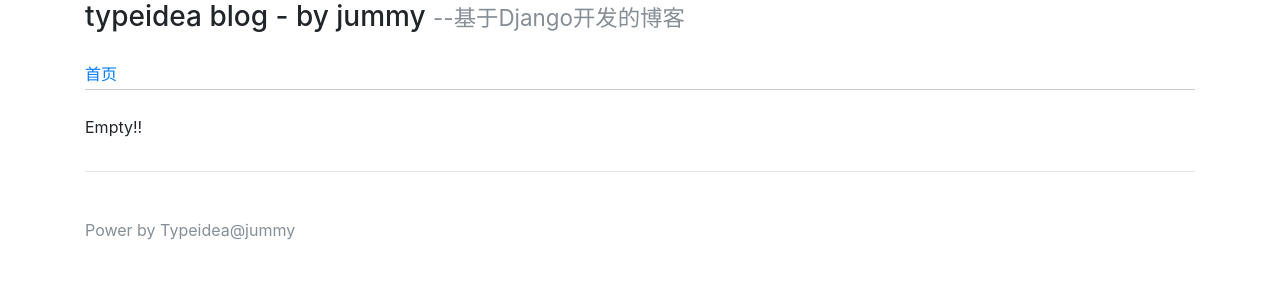
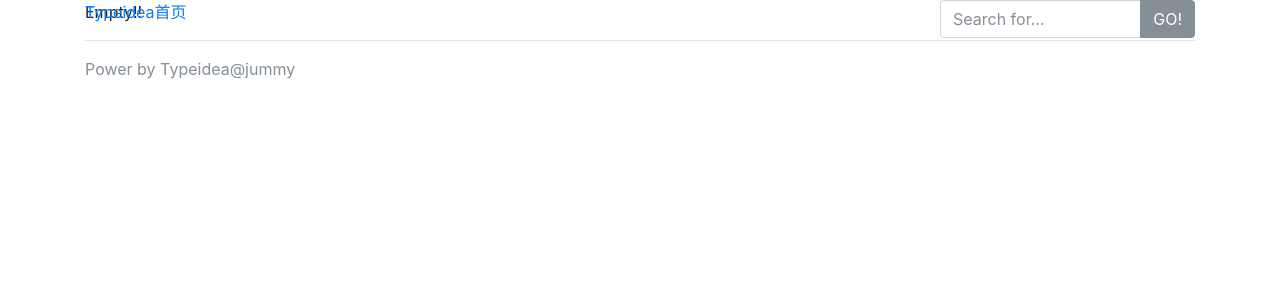
Before and after one commit to JummyWu/typeidea, a Django app: page / in a window 1280 px wide. Shown: the top 300 px of the page. Run offline with Django 3.2, Linux system fonts and the light colour scheme; data that the repository does not hold is empty; some libraries are stand-ins or nearby versions.

Commit message:
添加了网页的样式内容和搜索内容，编写了网页的样式

```diff
--- a/typeidea/typeidea/themes/default/template/blog/base.html
+++ b/typeidea/typeidea/themes/default/template/blog/base.html
@@ -1,3 +1,4 @@
+{% load static %}
 <!doctype html>
 <html lang="utf-8">
 <head>
@@ -6,81 +7,49 @@
     <meta name="viewport" content="width=device-width, initial-scale=1, shrink-to-fit=no">
     <!-- Bootstrap CSS -->
     <link rel="stylesheet" href="https://cdn.bootcss.com/bootstrap/4.0.0-beta.2/css/bootstrap.min.css">
+    <link rel="stylesheet" href="{% static 'css/base.css' %}">
     <title>Hello, world!</title>
-    <style>
-    .banner{
-        margin-top: 40px;
-    }
-    nav.category a {
-        margin-top: 20px;
-        margin-right: 20px;
-    }
-    .post-element-nav {
-        padding-top: 0;
-        padding-bottom: 0;
-        color:#428bca;
-    }
-    .post-element-title{
-        font-size: 25px;
-        border-bottom:1px solid #ccc;
-    }
-    .post-element-title a {
-        color: #333;
-    }
-    .post-element-desc {
-        padding: 1rem;
-    }
-    .main {
-        margin-top: 25px;
-    }
-    .main ul {
-        padding-left: 0px;
-    }
-    .post-element article {
-        margin-top: 10px;
-    }
-    .power{
-        margin-top: 30px;
-    }
-    .sidebar li {
-        list-style: none;
-    }
-    .sidebar a {
-        color: #444;
-    }
-    </style>
 </head>
 <body>
-    <header>
+    <header class="fixed-top">
+        <div class="container">
+            <div class="row">
+                <div class="col-9">
+                    <nav class="nav">
+                        <a class="logo" href="/">Typeidea</a>
+                        <a class="index" href="/">首页</a>
 
-    </header>
-    <div class="container">
-        <h3>
-        typeidea blog - by jummy
-            <small class="text-muted">--基于Django开发的博客</small>
-        </h3>
-    </div>
-    <div class="container">
-        <nav class="nav category" style="border-bottom: 1px solid #ccc; padding-bottom: 3px;">
-            <a href="/">首页</a>
                         {% for cate in nav_cates %}
-            <a href="{% url 'category' cate.id %}">{{ cate.name }}</a>
+                        <a class="link" href="{% url 'category' cate.id %}">{{ cate.name }}</a>
                         {% endfor %}
                     </nav>
-        </ul>
                 </div>
+                <div class="col-3">
+                    <div class="input-group search">
+                        <input typt="text" class="form-control" placeholder="Search for..." aria-label="Search for...">
+                        <span class="input-group-btn">
+                            <button class="btn btn-secondary" type="button">GO!</button>
+                        </span>
+                    </div>
+                </div>
+            </div>
+        </div>
+    </header>
 
     <div class="container main">
         <div class="row">
-            <div class="col-9">
+            <div class="col-9 left-side">
+                <div class="inner">
                     {% block content %}
                 {% endblock %}
                 </div>
-            <div class="col-3">
+            </div>
+            <div class="col-3 right-side">
+                <div class="inner">
                     {% for side in side_bars %}
-                <div class="container sidebar">
-                <h4>{{ side.title }} </h4>
-                <div>
+                    <div class="sidebar">
+                        <div class="sidebar-title">{{ side.title }} </div>
+                        <div class="sidebar-content">
                             {% if side.display_type == 1 %}
                             {% autoescape off %}
                             {{ side.content }}
@@ -104,6 +73,7 @@
                 </div>
             </div>
         </div>
+    </div>
 
 <footer class="footer">
     <div class="container">
--- a/typeidea/typeidea/themes/default/template/blog/list.html
+++ b/typeidea/typeidea/themes/default/template/blog/list.html
@@ -1,11 +1,10 @@
 {% extends "./base.html" %}
 
 {% block content %}
-<ul>
-    {% if posts %}
-    {% for post in posts %}
-    <div class="post-element">
-        <h3 class="post-element-title">
+{% if posts %}
+{% for post in posts %}
+<div class="post-element">
+    <h3 class="post-element-title">
         <a href="{% url 'detail' post.id %}">{{ post.title }}</a>
     </h3>
     <div>
@@ -21,6 +20,7 @@
     <div class="post-element-desc">
         <p>{{ post.desc }}</p>
     </div>
+</div>
     {% endfor %}
     {% if page_obj.has_previous %}<a href="?page={{ page_obj.previous_page_number }}">上一页</a>{% endif %}
     Page{{ page_obj.number }} of {{ paginator.num_pages }}.
@@ -28,5 +28,4 @@
     {% else %}
     Empty!!
     {% endif %}
-</ul>
-{% endblock %}
+    {% endblock %}
```
Also changed, not shown: typeidea/typeidea/settings/base.py (+5 -3 lines). Lines whose indentation alone changed are shown as unchanged.
